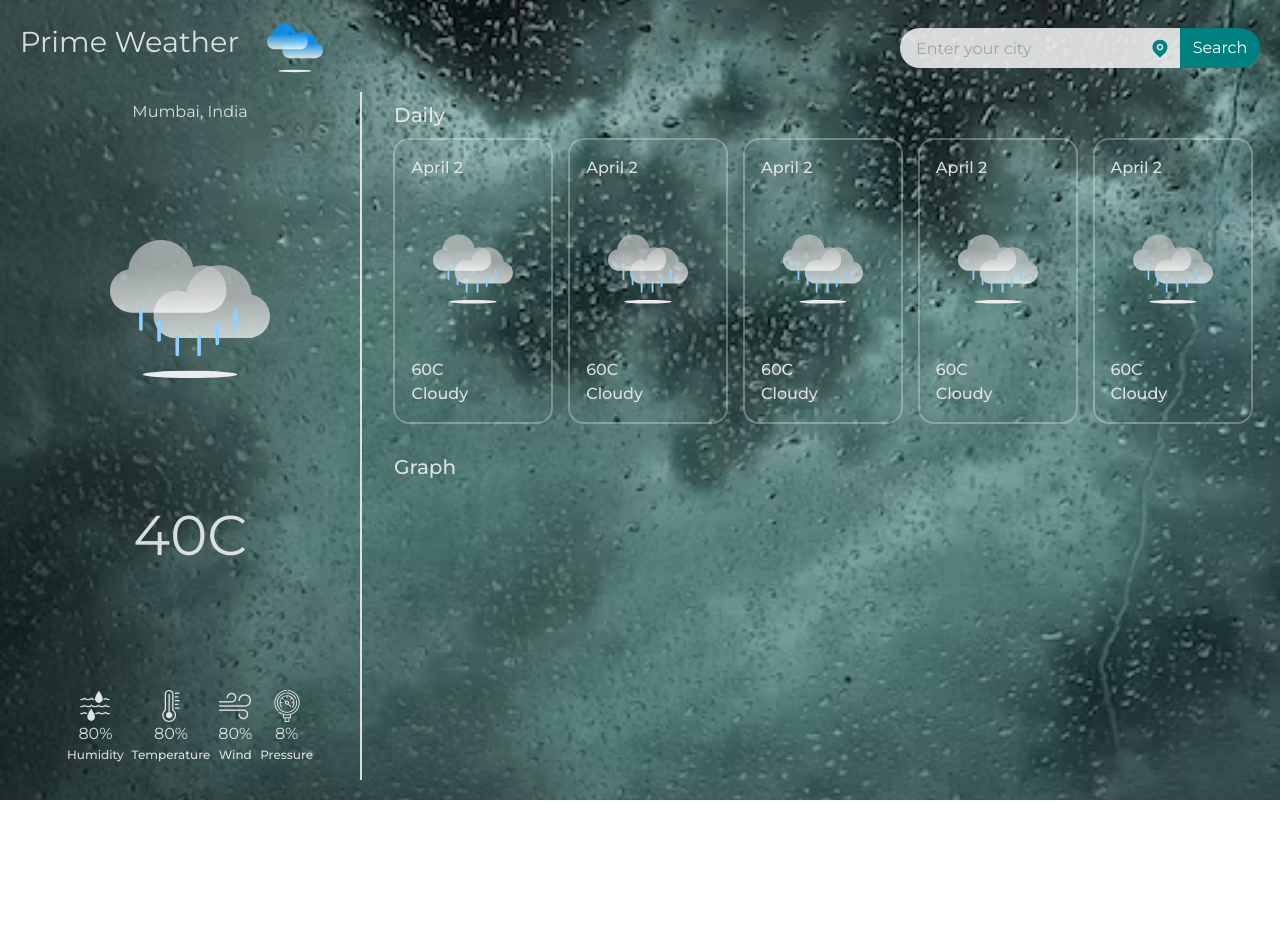
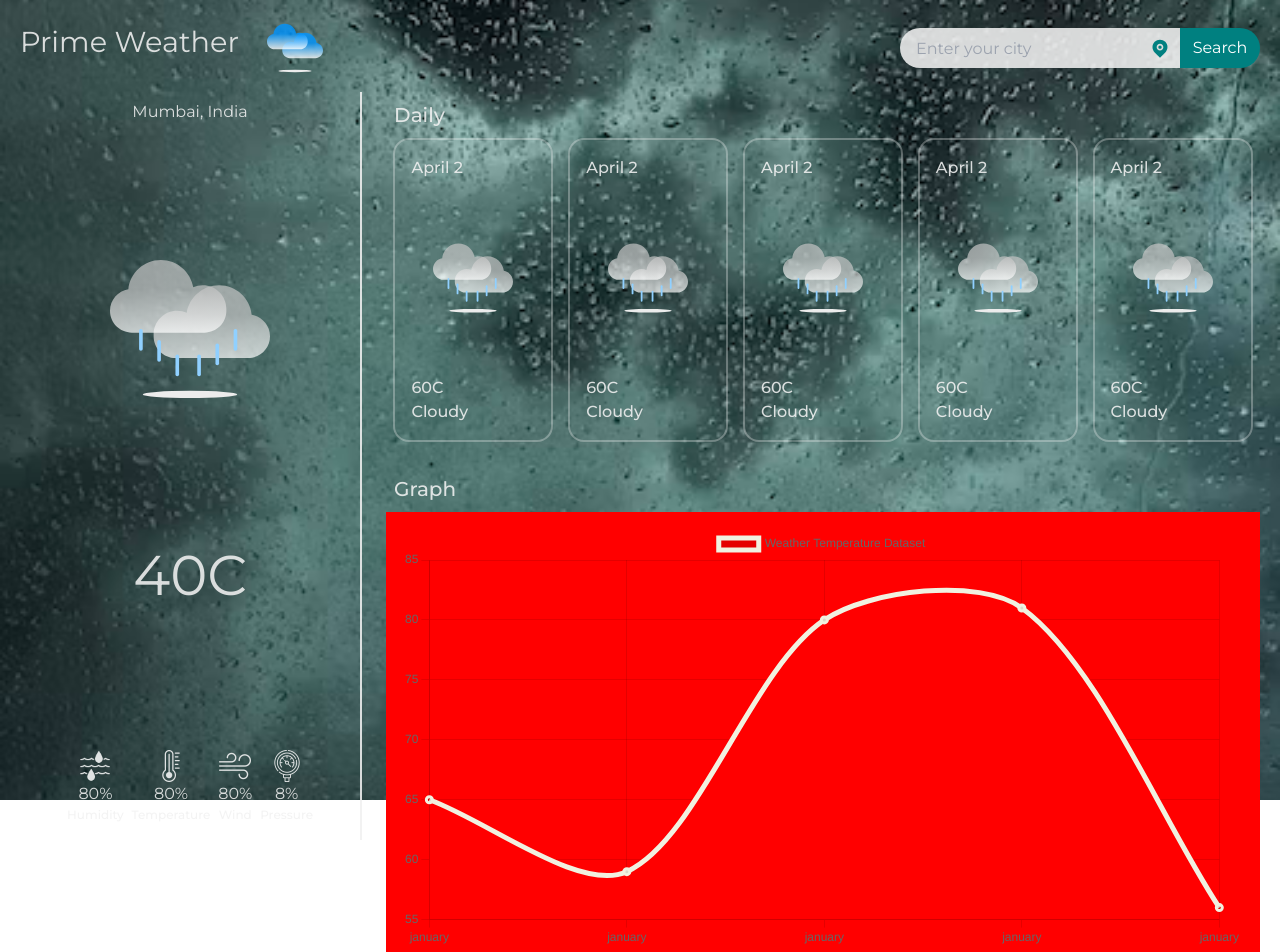
Before and after one commit to PrimeFord/WeatherApp, a React (Vite) app: page / in a window 1280 px wide. Shown: the top 952 px of the page. Before the commit the page ends 800 px from the top, so only its background shows below. Built offline with nearby package versions, Linux system fonts and the light colour scheme.

Commit message:
feat: Weeather App

```diff
--- a/package.json
+++ b/package.json
@@ -10,7 +10,9 @@
   },
   "dependencies": {
     "axios": "^1.3.4",
+    "chart.js": "^4.2.1",
     "react": "^18.2.0",
+    "react-chartjs-2": "^5.2.0",
     "react-dom": "^18.2.0"
   },
   "devDependencies": {
--- a/src/Components/Graph.jsx
+++ b/src/Components/Graph.jsx
@@ -1,9 +1,78 @@
 import React from "react";
+import { Line } from "react-chartjs-2";
+import Chart from "chart.js/auto";
+import {
+  Colors,
+  LineController,
+  CategoryScale,
+  LinearScale,
+  LineElement,
+  PointElement,
+  Legend,
+} from "chart.js";
+
+Chart.register(
+  Colors,
+  LineController,
+  CategoryScale,
+  LinearScale,
+  LineElement,
+  PointElement,
+  Legend
+);
+
+// LineController
+// LineElement
+// PointElement
+// Default scales: CategoryScale (x), LinearScale (y)
 
 const Graph = () => {
+  const labels = ["january", "january", "january", "january", "january"];
+  const data = {
+    labels: labels,
+    datasets: [
+      {
+        label: "Weather Temperature Dataset",
+        data: [65, 59, 80, 81, 56],
+        // fill: false,
+        fill: {
+          target: "origin",
+          above: "rgb(255, 0, 0)", // Area will be red above the origin
+          below: "blue", // And blue below the origin
+        },
+        borderColor: "#f1f1e0",
+        pointBorderColor: "#f1f1e0",
+        pointBorderWidth: 3,
+        borderWidth: 5,
+        tension: 0.3,
+      },
+    ],
+  };
+  const options = {
+    plugins: {
+      legend: false,
+    },
+    scales: {
+      x: { grid: { display: false } },
+      y: {
+        suggestMin: 0,
+        suggestedMax: 100,
+        ticks: { stepsize: 2, callback: (value) => value + "C" },
+      },
+    },
+  };
+
+  //calling params
+  const config = {
+    type: "line",
+    data: data,
+  };
   return (
     <div className="h-[50%] w-[100%]">
-      <div className="text-[1.25rem] font-[500] m-2 text-left">Graph</div>
+      <p className="text-[1.25rem] font-[500] m-2 text-left">Graph</p>
+      <div className="w-[100%] h-fit p-4 bg-[red]">
+        <Line data={data} option={options} className="h-[] w-[1rem]"></Line>
+      </div>
     </div>
   );
 };
```
Also changed, not shown: 1 other file (tests, documents, lock files or other folders).
